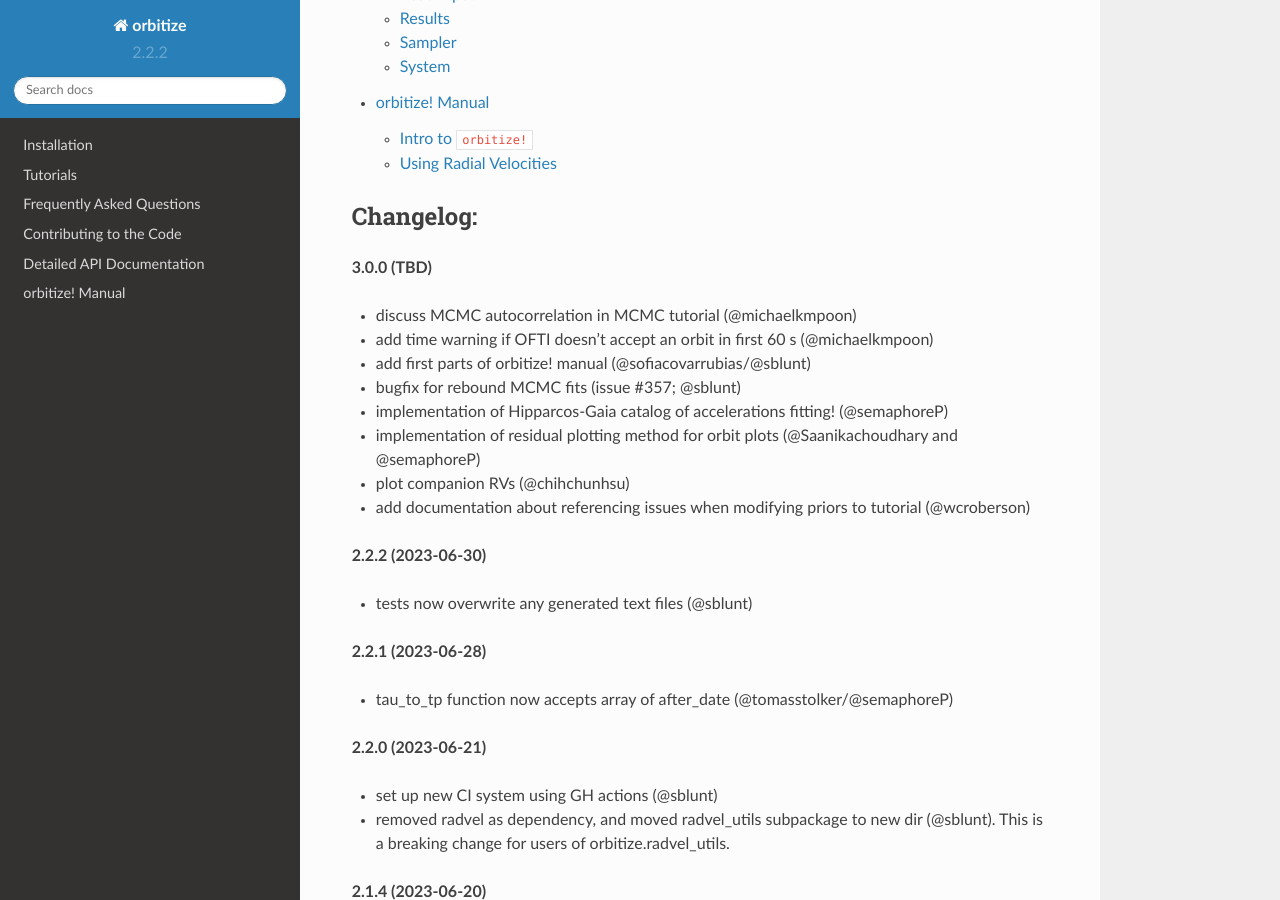
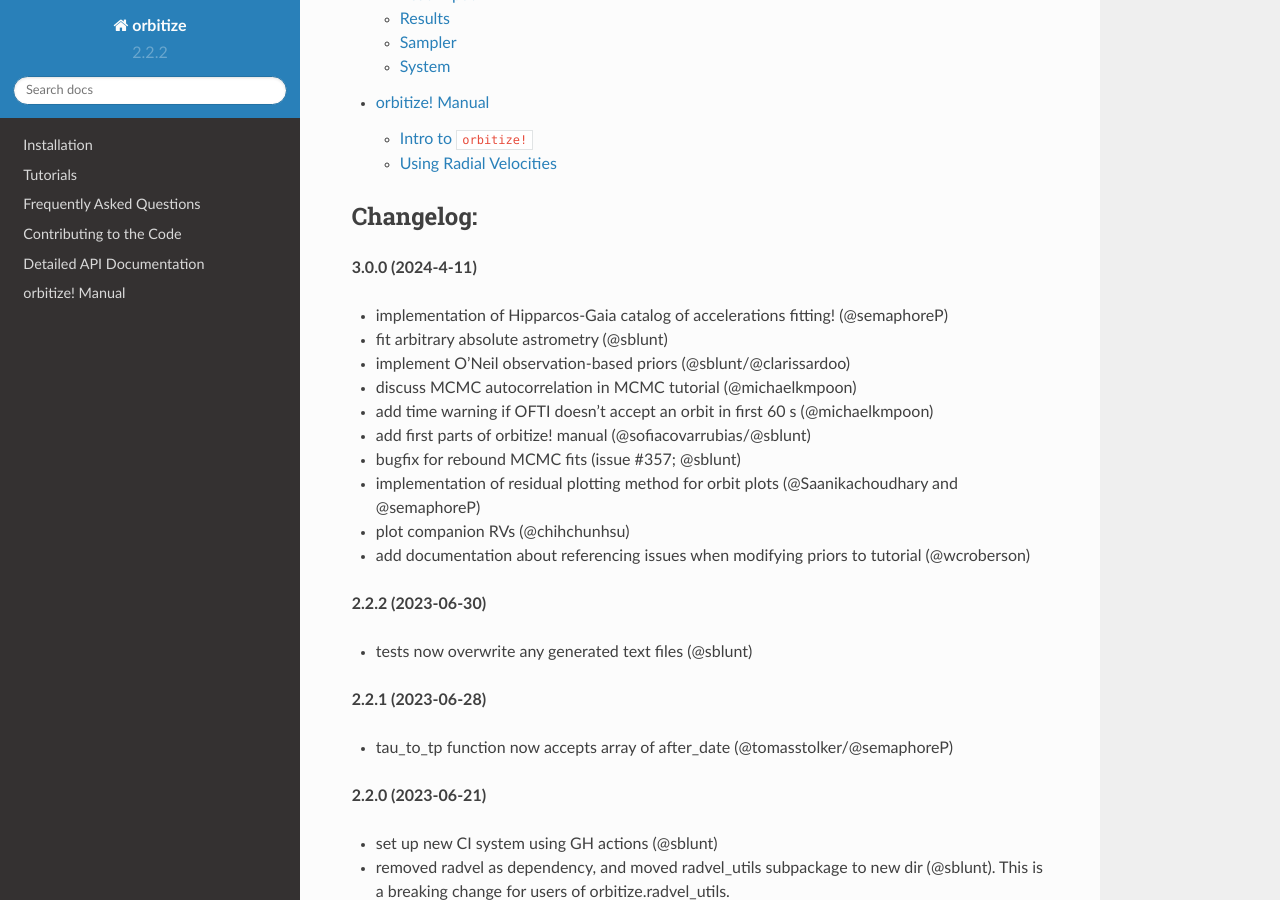
Before and after one commit to sblunt/orbitize, a Sphinx documentation site: the page built from docs/index.rst, in a window 1280 px wide and 900 px high, scrolled down 1802 px. Built offline with Sphinx 7.4.7 and the Read the Docs theme 2.0.0, drawn with Linux system fonts in a browser that asks for light colours; pages that are not in the unit, such as notebooks, are missing from menus.

Commit message:
add last two v3 changes to changelog!

```diff
--- a/docs/index.rst
+++ b/docs/index.rst
@@ -55,13 +55,15 @@ User Guide:
 Changelog:
 ++++++++++
 
-**3.0.0 (TBD)**
+**3.0.0 (2024-4-11)**
 
+- implementation of Hipparcos-Gaia catalog of accelerations fitting! (@semaphoreP)
+- fit arbitrary absolute astrometry (@sblunt)
+- implement O'Neil observation-based priors (@sblunt/@clarissardoo)
 - discuss MCMC autocorrelation in MCMC tutorial (@michaelkmpoon)
 - add time warning if OFTI doesn't accept an orbit in first 60 s (@michaelkmpoon)
 - add first parts of orbitize! manual (@sofiacovarrubias/@sblunt)
 - bugfix for rebound MCMC fits (issue #357; @sblunt)
-- implementation of Hipparcos-Gaia catalog of accelerations fitting! (@semaphoreP)
 - implementation of residual plotting method for orbit plots (@Saanikachoudhary and @semaphoreP)
 - plot companion RVs (@chihchunhsu)
 - add documentation about referencing issues when modifying priors to tutorial (@wcroberson)
```
